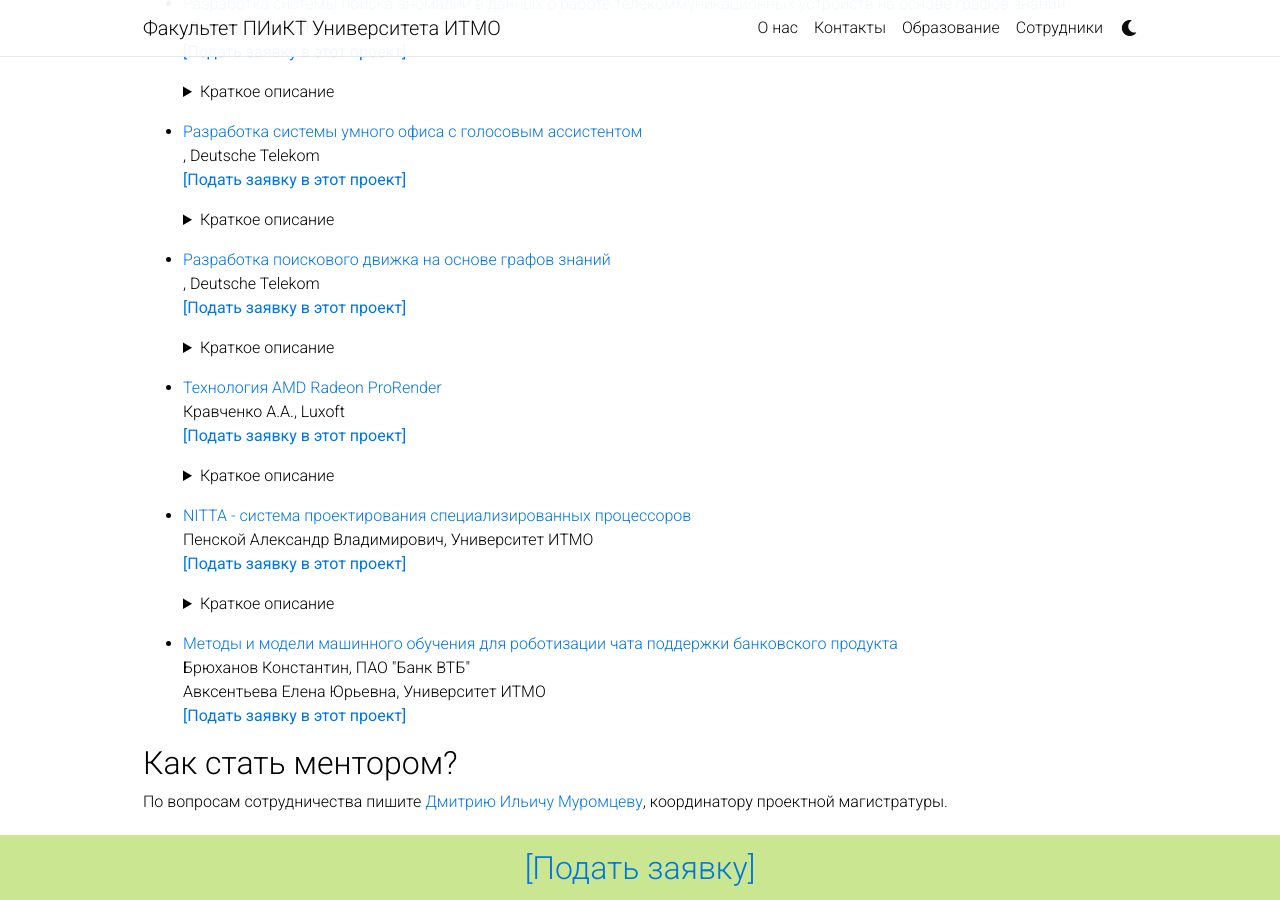
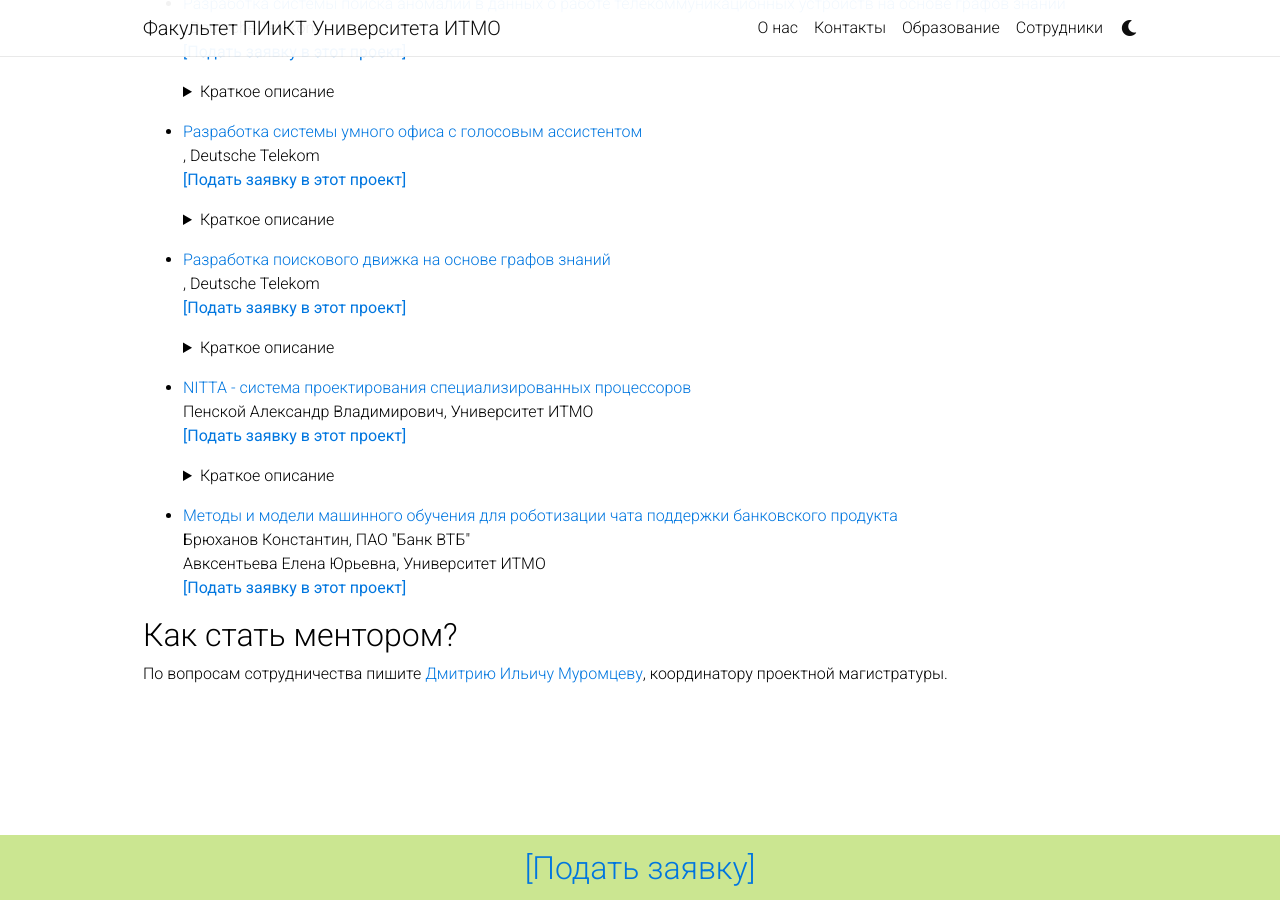
Before and after one commit to itmo-cse/itmo-cse.github.io, a Jekyll site: the page built from _pages/project-based-masters.md, in a window 1280 px wide and 900 px high, scrolled down 2664 px. Built offline with Jekyll 4.4.1, drawn with Linux system fonts in a browser that asks for light colours; nearby versions of some CDN libraries; a style sheet for code colours, icons or effects is not loaded.

Commit message:
add hidden option

```diff
--- a/_pages/project-based-masters.md
+++ b/_pages/project-based-masters.md
@@ -86,6 +86,7 @@ enable_master_project_categories: true
       {% assign categorized_master_projects = site.master_projects | where: "year", 2021 %}
         <ul>
           {% for project in categorized_master_projects %}
+          {% unless project.hidden %}
            <li>
 <p><a href="
            {% if project.external_url %}
@@ -110,6 +111,7 @@ enable_master_project_categories: true
 
 </p>
            </li>
+          {% endunless %}
           {% endfor %}
           </ul>
 
```
Also changed, not shown: _master_projects/2021/luxoft_amd.md (+1 -1 lines).
